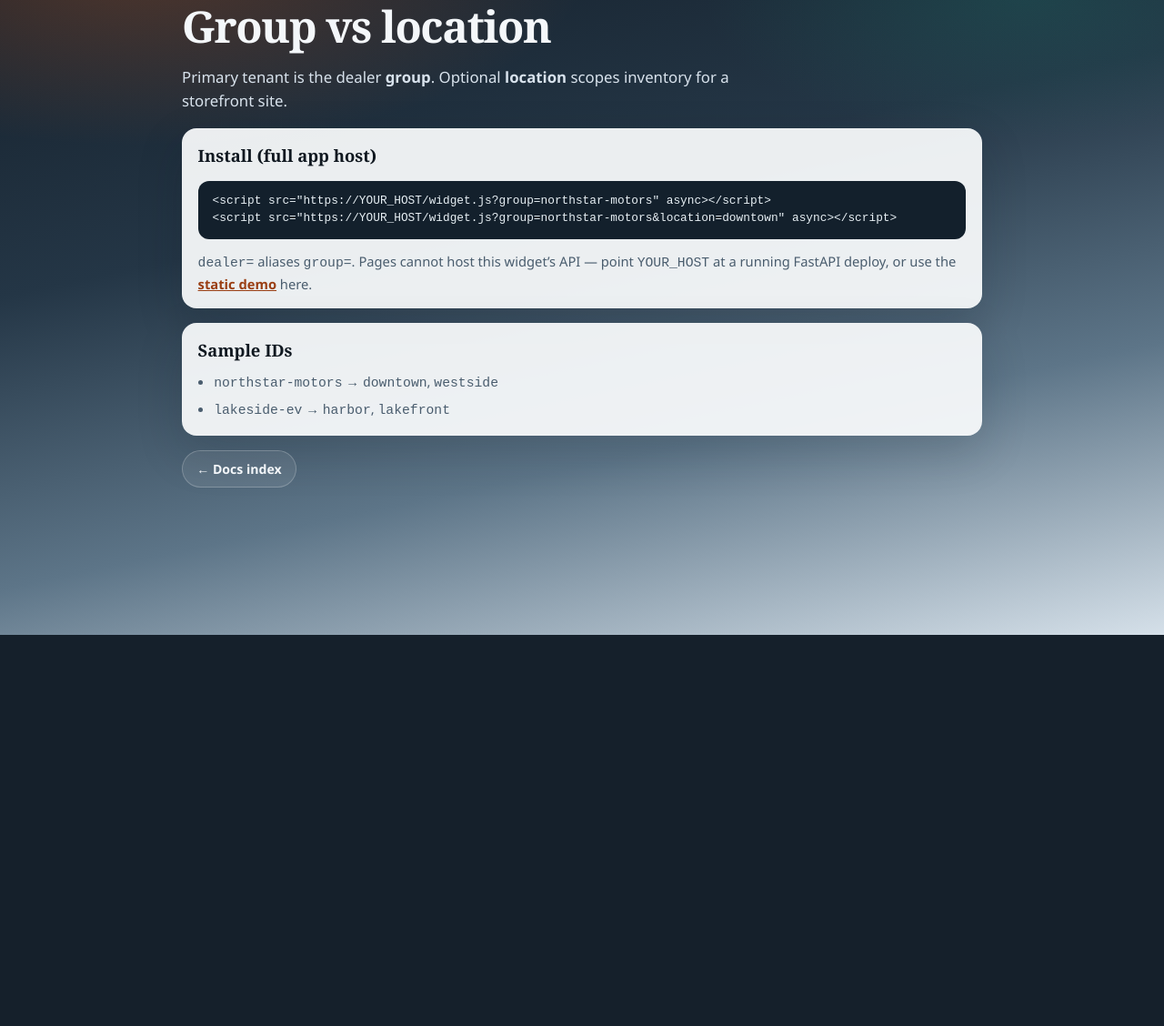
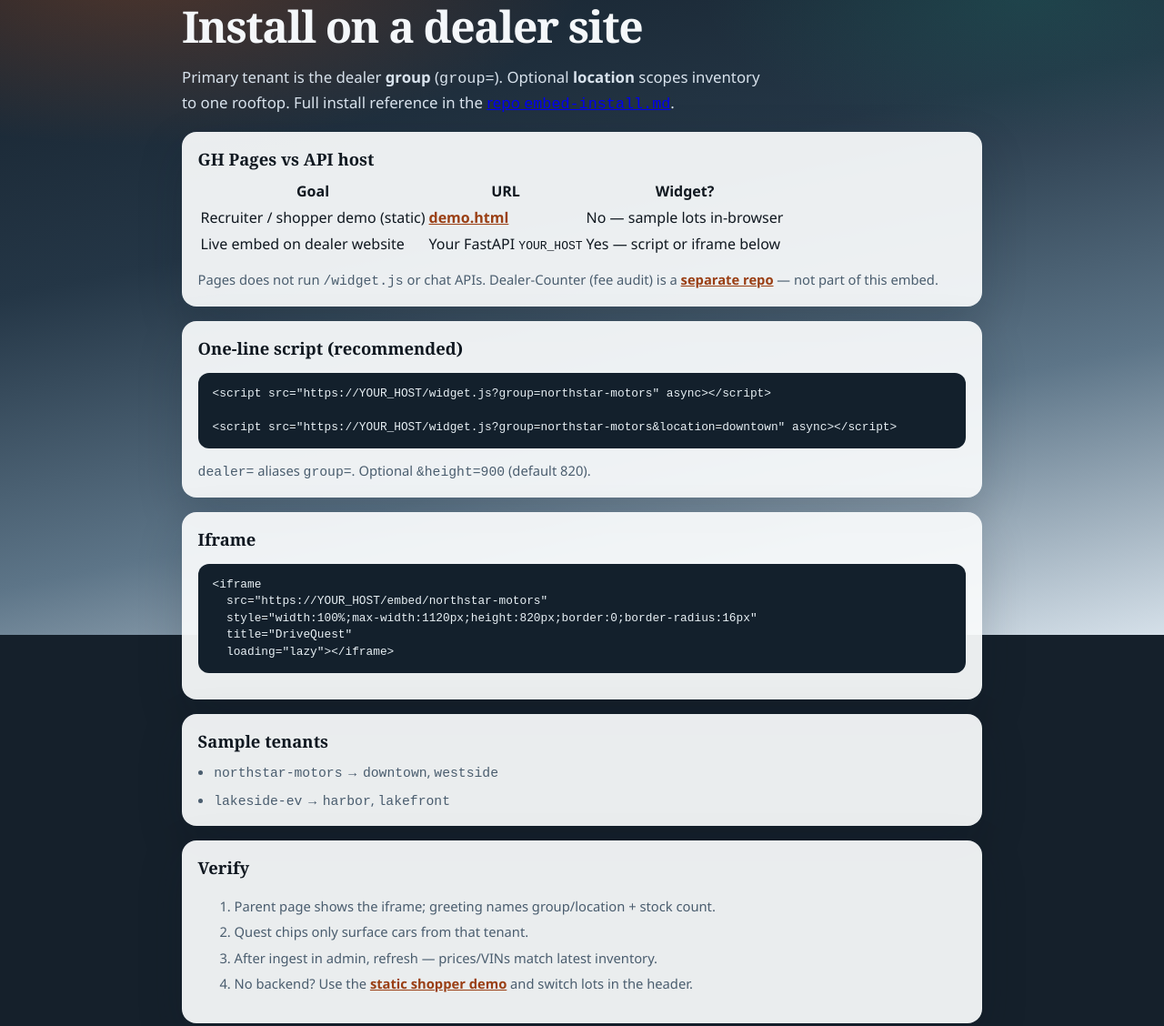
Before and after one commit to arthursetiawan/car_recommender, a plain HTML site: page portfolio/drivequest/docs/embed.html in a window 1280 px wide. Shown: the part 102-1230 px from the top of the page at 91% size. Before the commit the page ends 800 px from the top, so only its background shows below. Drawn offline with Linux system fonts and the light colour scheme.

Commit message:
docs: README charter and hardened embed install slice
Adds program charter (north star, demo URLs, Dealer-Counter boundary) and
clarifies GH Pages shopper demo vs FastAPI widget install with recruiter verify steps.

Co-authored-by: Arthur Setiawan <arthursetiawan@users.noreply.github.com>

```diff
--- a/portfolio/drivequest/docs/embed.html
+++ b/portfolio/drivequest/docs/embed.html
@@ -15,28 +15,73 @@
     </header>
     <main class="wrap">
       <p class="eyebrow">Embed</p>
-      <h1>Group vs location</h1>
+      <h1>Install on a dealer site</h1>
       <p class="lede">
-        Primary tenant is the dealer <strong>group</strong>. Optional <strong>location</strong>
-        scopes inventory for a storefront site.
+        Primary tenant is the dealer <strong>group</strong> (<code>group=</code>). Optional
+        <strong>location</strong> scopes inventory to one rooftop. Full install reference in the
+        <a href="https://github.com/arthursetiawan/car_recommender/blob/main/docs/embed-install.md">repo <code>embed-install.md</code></a>.
       </p>
+
       <section class="panel">
-        <h2>Install (full app host)</h2>
-        <pre><code>&lt;script src="https://YOUR_HOST/widget.js?group=northstar-motors" async&gt;&lt;/script&gt;
-&lt;script src="https://YOUR_HOST/widget.js?group=northstar-motors&amp;location=downtown" async&gt;&lt;/script&gt;</code></pre>
+        <h2>GH Pages vs API host</h2>
+        <table class="simple-table">
+          <thead>
+            <tr><th>Goal</th><th>URL</th><th>Widget?</th></tr>
+          </thead>
+          <tbody>
+            <tr>
+              <td>Recruiter / shopper demo (static)</td>
+              <td><a href="../demo.html">demo.html</a></td>
+              <td>No — sample lots in-browser</td>
+            </tr>
+            <tr>
+              <td>Live embed on dealer website</td>
+              <td>Your FastAPI <code>YOUR_HOST</code></td>
+              <td>Yes — script or iframe below</td>
+            </tr>
+          </tbody>
+        </table>
         <p class="note">
-          <code>dealer=</code> aliases <code>group=</code>. Pages cannot host this widget’s API —
-          point <code>YOUR_HOST</code> at a running FastAPI deploy, or use the
-          <a href="../demo.html">static demo</a> here.
+          Pages does not run <code>/widget.js</code> or chat APIs. Dealer-Counter (fee audit) is a
+          <a href="https://github.com/arthursetiawan/vehicle-negotiator-engine">separate repo</a> — not part of this embed.
         </p>
       </section>
+
       <section class="panel">
-        <h2>Sample IDs</h2>
+        <h2>One-line script (recommended)</h2>
+        <pre><code>&lt;script src="https://YOUR_HOST/widget.js?group=northstar-motors" async&gt;&lt;/script&gt;
+
+&lt;script src="https://YOUR_HOST/widget.js?group=northstar-motors&amp;location=downtown" async&gt;&lt;/script&gt;</code></pre>
+        <p class="note"><code>dealer=</code> aliases <code>group=</code>. Optional <code>&amp;height=900</code> (default 820).</p>
+      </section>
+
+      <section class="panel">
+        <h2>Iframe</h2>
+        <pre><code>&lt;iframe
+  src="https://YOUR_HOST/embed/northstar-motors"
+  style="width:100%;max-width:1120px;height:820px;border:0;border-radius:16px"
+  title="DriveQuest"
+  loading="lazy"&gt;&lt;/iframe&gt;</code></pre>
+      </section>
+
+      <section class="panel">
+        <h2>Sample tenants</h2>
         <ul>
           <li><code>northstar-motors</code> → <code>downtown</code>, <code>westside</code></li>
           <li><code>lakeside-ev</code> → <code>harbor</code>, <code>lakefront</code></li>
         </ul>
       </section>
+
+      <section class="panel">
+        <h2>Verify</h2>
+        <ol>
+          <li>Parent page shows the iframe; greeting names group/location + stock count.</li>
+          <li>Quest chips only surface cars from that tenant.</li>
+          <li>After ingest in admin, refresh — prices/VINs match latest inventory.</li>
+          <li>No backend? Use the <a href="../demo.html">static shopper demo</a> and switch lots in the header.</li>
+        </ol>
+      </section>
+
       <p><a class="btn ghost" href="./">← Docs index</a></p>
     </main>
   </body>
```
Also changed, not shown: 2 other files.
